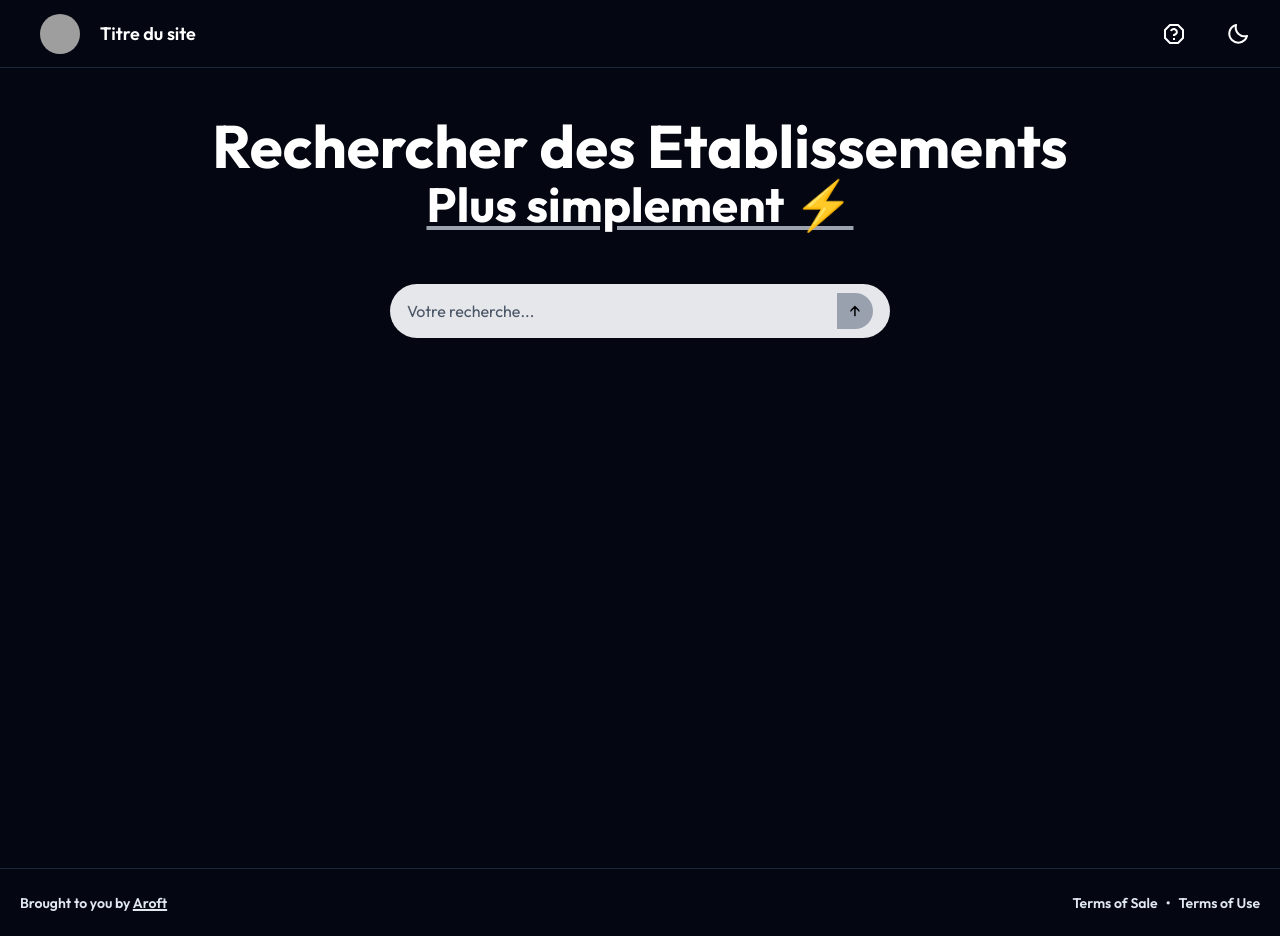
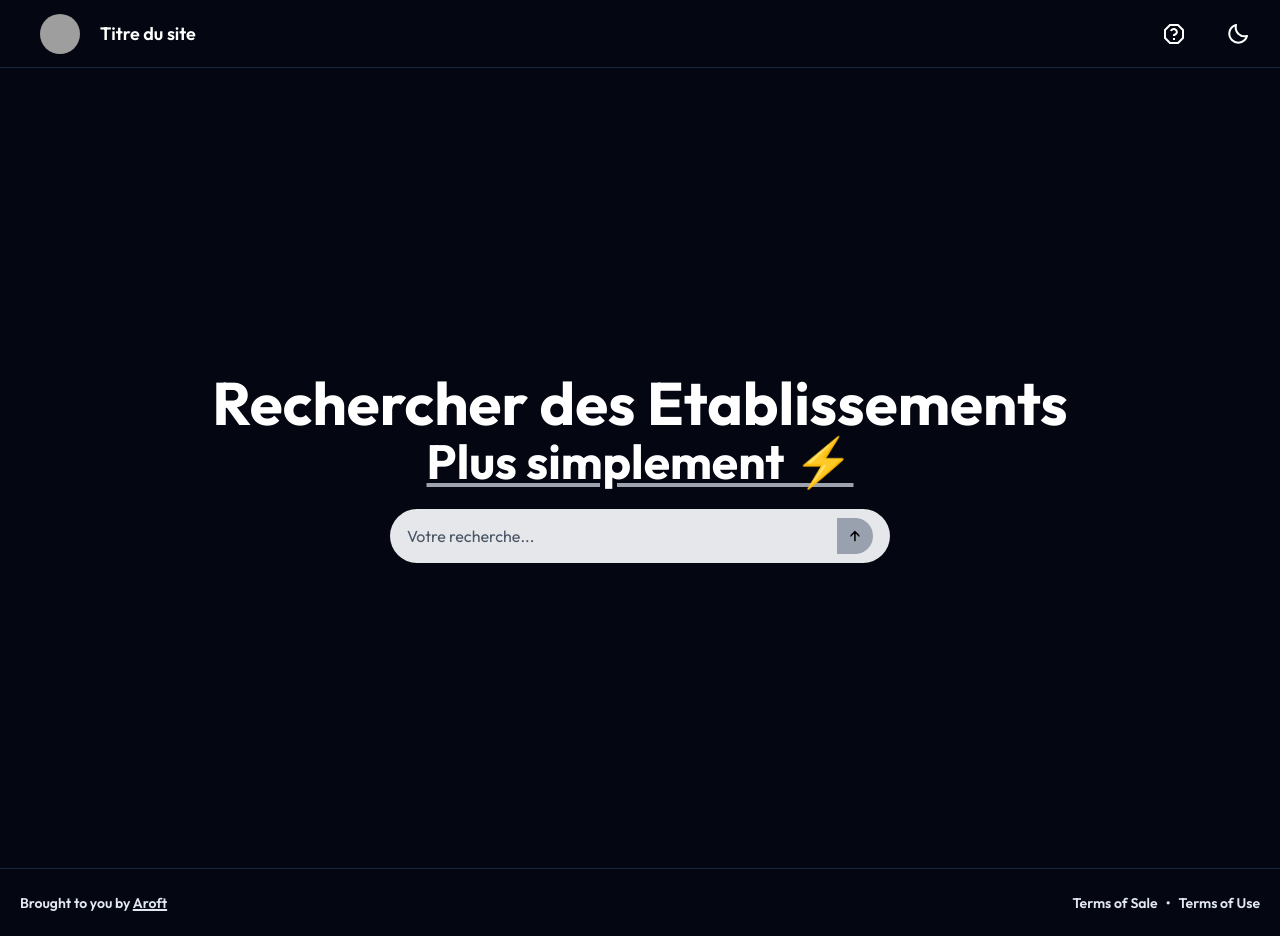
Before and after one commit to Aroft-Developer/sdsqdsqdsqdsqfsfqfxdxqccq, a React (Vite) app in the folder frontend/: page /search in a window 1280 px wide. Built offline with nearby package versions, Linux system fonts and the light colour scheme; grey boxes are pictures that could not be loaded.

Commit message:
Update Search.tsx

```diff
--- a/frontend/src/App/Search.tsx
+++ b/frontend/src/App/Search.tsx
@@ -58,23 +58,21 @@ function Search({ isDark }: SearchProps) {
 
   return (
     <div
-      className={`font-[Outfit] w-full min-h-screen flex flex-col items-center transition ${
+      className={`font-[Outfit] w-full min-h-screen flex flex-col items-center justify-start ${
         isDark ? "bg-white text-[#1d283a]" : "bg-[#040712] text-white"
-      } pb-4 mb-[68px] sm:mb-0`}
-      style={{ paddingTop: "16px" }}
+      }`}
     >
-      <div className="items-center w-full max-w-[990px] px-4 flex flex-col h-full">
+      <div className="w-full max-w-[990px] px-4 py-6 flex flex-col items-center grow">
+        {/* CENTRÉ quand pas de résultat */}
         {!hasResponse && !loading && (
-          <div className="flex flex-col justify-center items-center flex-grow w-full">
-            <div className="text-center p-8">
-              <h1 className="text-4xl sm:text-6xl font-bold mb-1">Rechercher des Etablissements</h1>
-              <h1 className="text-3xl sm:text-5xl font-bold mb-6 underline underline-offset-4 decoration-[#9ca3af]">
-                Plus simplement ⚡️
-              </h1>
-            </div>
+          <div className="flex flex-col items-center justify-center w-full grow text-center">
+            <h1 className="text-4xl sm:text-6xl font-bold mb-1">Rechercher des Etablissements</h1>
+            <h2 className="text-3xl sm:text-5xl font-bold mb-6 underline underline-offset-4 decoration-[#9ca3af]">
+              Plus simplement ⚡️
+            </h2>
 
             <div
-              className={`flex items-center w-full max-w-[600px] sm:max-w-[500px] max-[420px]:max-w-[90%] rounded-full border px-4 py-2 ${
+              className={`flex items-center w-full max-w-[500px] rounded-full border px-4 py-2 ${
                 isDark ? "bg-[#e5e7eb] border-[#9ca3af]" : "bg-[#e5e7eb] border-transparent"
               }`}
             >
@@ -88,7 +86,6 @@ function Search({ isDark }: SearchProps) {
                 className={`flex-grow bg-transparent outline-none text-base max-h-10 border-none pr-0 ${
                   isDark ? "text-[#1d283a] placeholder-gray-400" : "text-[#1d283a] placeholder-gray-600"
                 }`}
-                style={{ minHeight: "36px" }}
               />
               <button
                 onClick={handleSend}
@@ -110,7 +107,7 @@ function Search({ isDark }: SearchProps) {
         )}
 
         {loading && (
-          <div className="flex justify-center items-center mb-6 text-lg font-semibold gap-2">
+          <div className="flex justify-center items-center mb-6 text-lg font-semibold gap-2 mt-6">
             Chargement...
             <svg
               xmlns="http://www.w3.org/2000/svg"
@@ -124,7 +121,7 @@ function Search({ isDark }: SearchProps) {
         )}
 
         {etablissements.length > 0 && (
-          <div className="grid grid-cols-1 sm:grid-cols-3 gap-4 mb-6 w-full">
+          <div className="grid grid-cols-1 sm:grid-cols-3 gap-4 my-6 w-full">
             {etablissements.map((etab) => (
               <div
                 key={etab.id}
```
